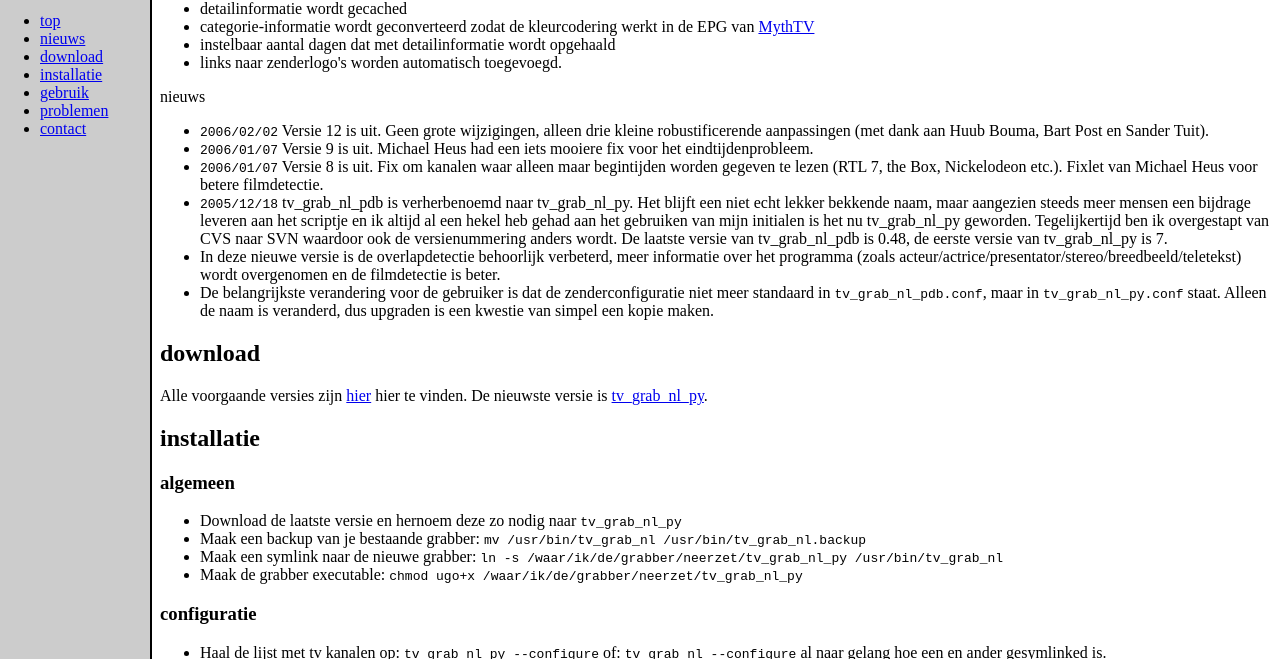
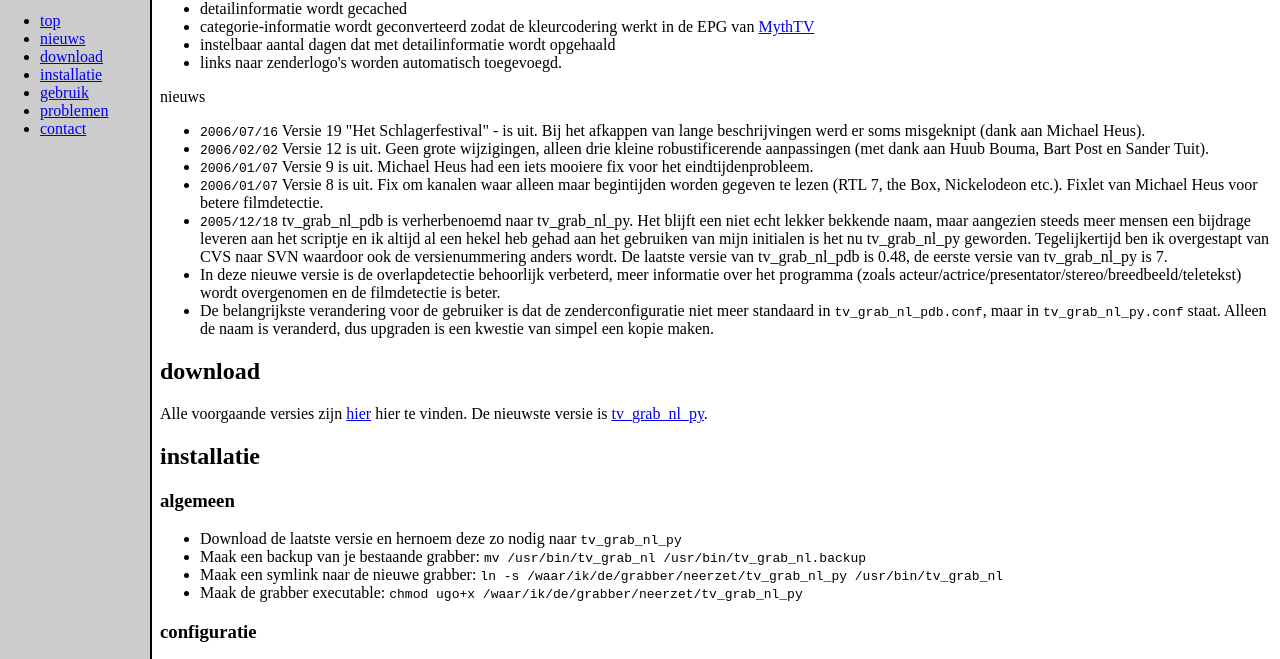
Before and after one commit to tvgrabbers/tvgrabnlpy, a plain HTML site: page index.html in a window 1280 px wide. Shown: the part 68-727 px from the top of the page. Drawn offline with Linux system fonts and the light colour scheme.

Commit message:
Comments for version 19.
git-svn-id: http://tvgrabnlpy.googlecode.com/svn@20 fdf14e76-1944-0410-b6f5-c9a5af9b7659

```diff
--- a/index.html
+++ b/index.html
@@ -44,6 +44,9 @@ werkt in de EPG van <a href="http://www.mythtv.org">MythTV</a></li>
 
 <p>
 <ul>
+<li><tt>2006/07/16</tt> Versie 19 "Het Schlagerfestival" - is uit. Bij
+het afkappen van lange beschrijvingen werd er soms misgeknipt (dank aan
+Michael Heus).
 <li><tt>2006/02/02</tt>
 Versie 12 is uit. Geen grote wijzigingen, alleen drie kleine
 robustificerende aanpassingen (met dank aan Huub Bouma, Bart Post en
```
